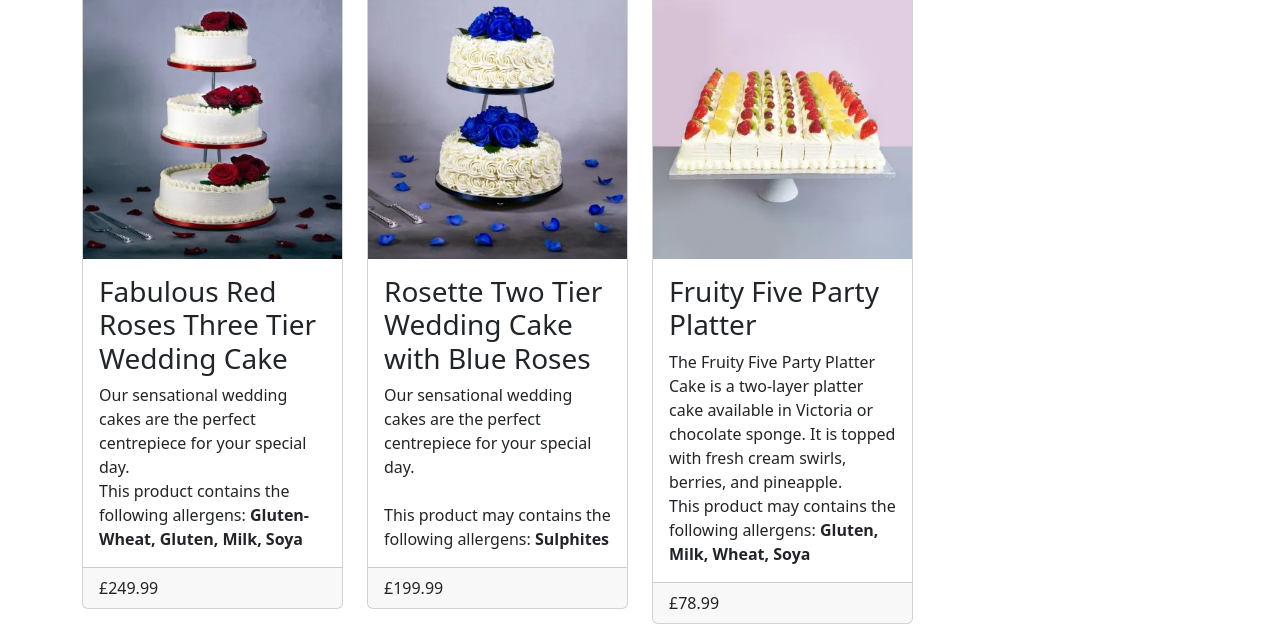
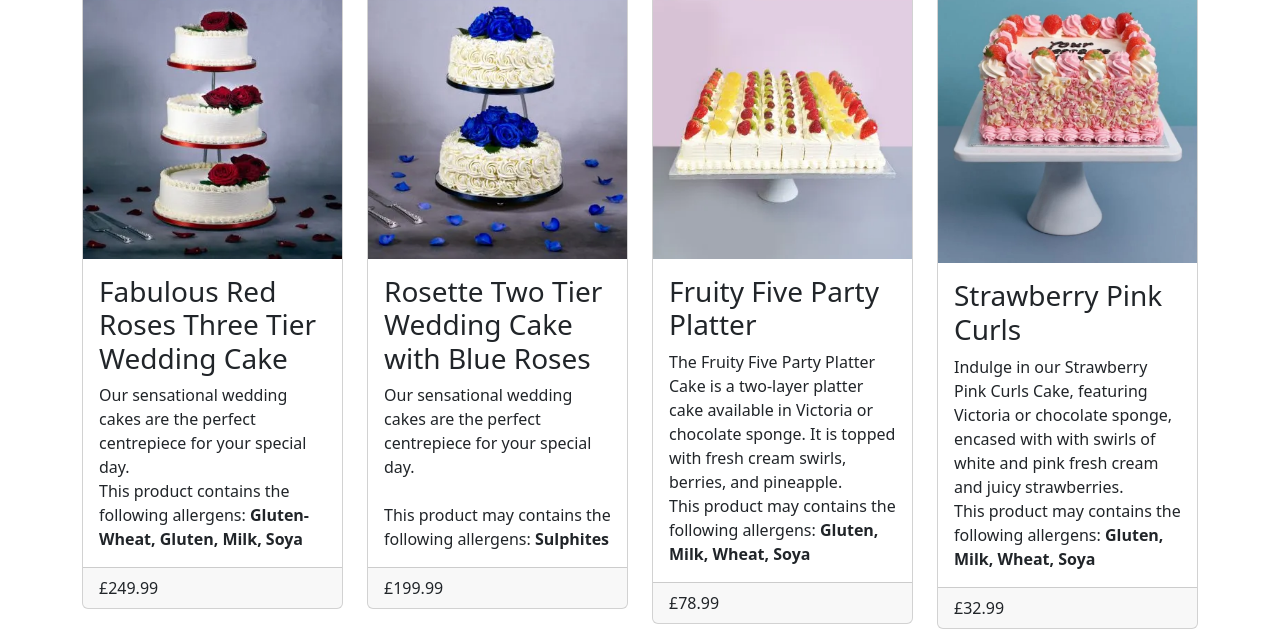
Before and after one commit to abi19x/sweet-world, a plain HTML site: page index.html in a window 1280 px wide. Shown: the part 560-1189 px from the top of the page. Drawn offline with nearby package versions, Linux system fonts and the light colour scheme.

Commit message:
Added the final card to the weddings & anniversaries section

```diff
--- a/assets/css/style.css
+++ b/assets/css/style.css
@@ -15,3 +15,6 @@ body {
     height: 398px;
     width: 248px;
 }
+
+/* Main */
+/* Weddings & Anniversaries */
--- a/index.html
+++ b/index.html
@@ -180,6 +180,24 @@
           </div>
       </div>
   </div>
+
+  <div class="col-12 col-md-6 col-xl-3">
+    <div class="card">
+        <img src="assets/images/sw-anniversary-2.jpg" class="card-img-top"
+            alt="Strawberry Pink Curls Cake">
+        <div class="card-body">
+            <h3 class="card-title sub-heading-color">Strawberry Pink Curls</h3>
+            <p class="card-text">
+              Indulge in our Strawberry Pink Curls Cake, featuring Victoria or chocolate sponge, encased with with swirls of white and pink fresh cream and juicy strawberries.
+              <br>
+              This product may contains the following allergens: <strong>Gluten, Milk, Wheat, Soya</strong>
+            </p>
+        </div>
+        <div class="card-footer">
+            <p class="mb-0">£32.99</p>
+        </div>
+    </div>
+</div>
         </div>
       </section>
      </main>
```
Also changed, not shown: assets/images/sw-anniversary-2.jpg (added).
